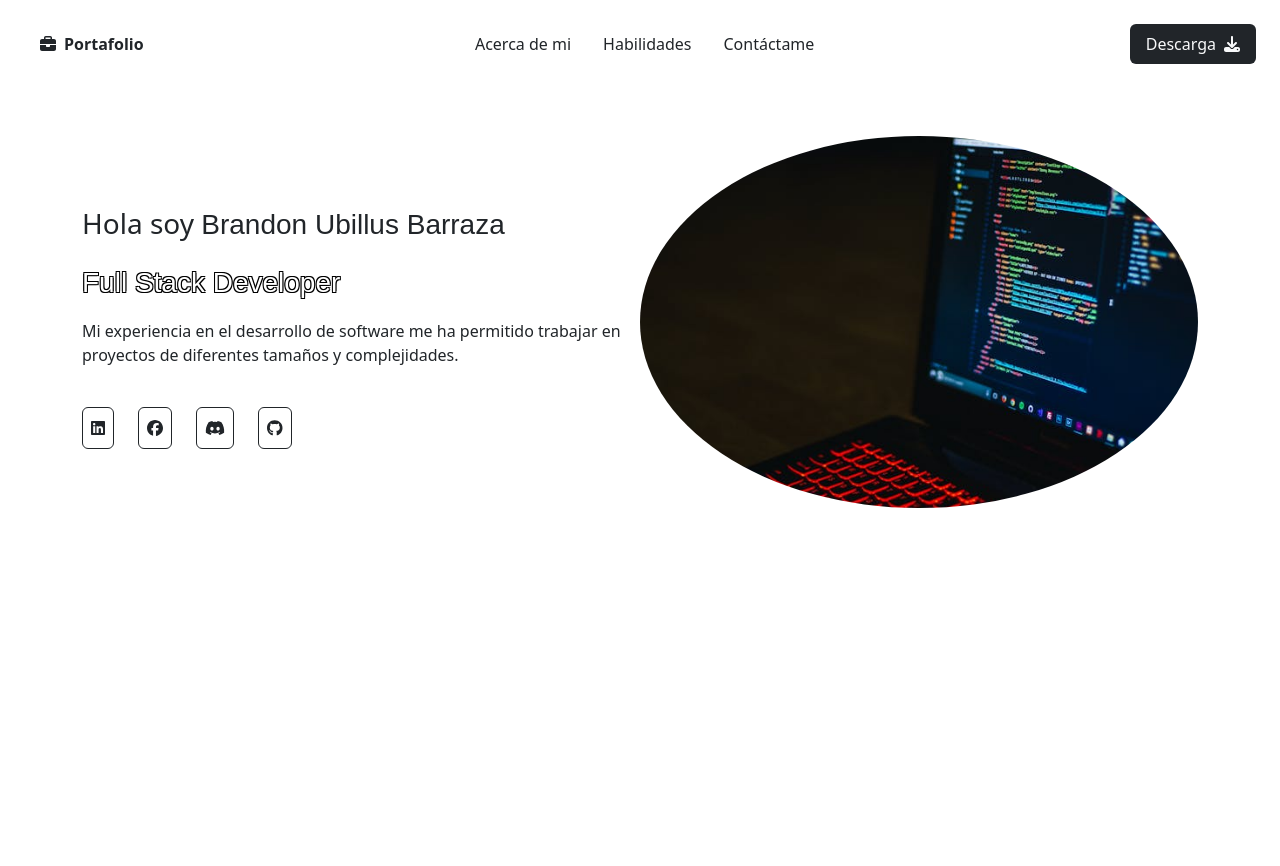
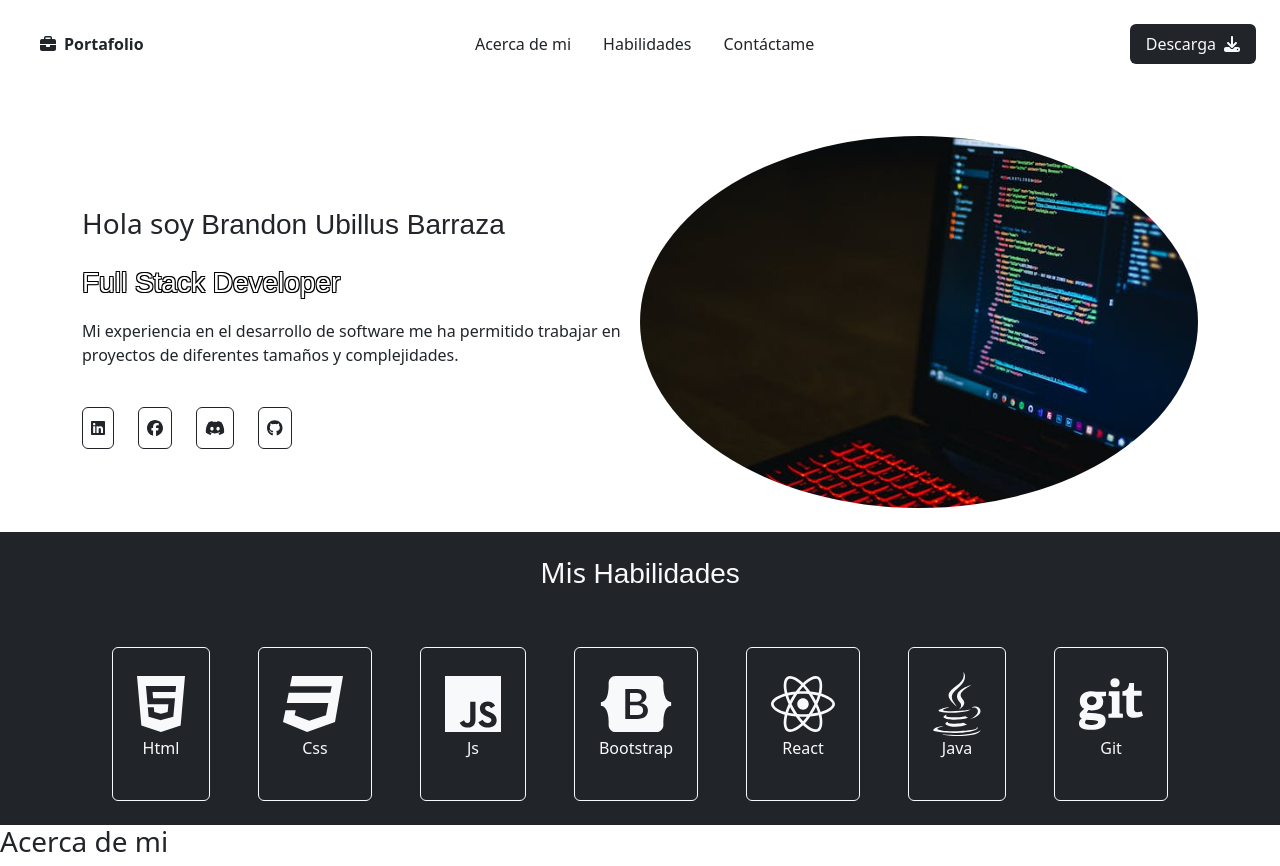
Before and after one commit to Brandon-code96/portafolio, a React (Vite) app: page / in a window 1280 px wide. Before the commit the page ends 800 px from the top, so only its background shows below. Built offline with nearby package versions, Linux system fonts and the light colour scheme; a web font is replaced by a local one.

Commit message:
chore: Agrega el componentes  Skills

```diff
--- a/src/App.jsx
+++ b/src/App.jsx
@@ -1,5 +1,7 @@
+import AboutMe from "./components/AboutMe";
 import NavBar from "./components/NavBar";
 import Section from "./components/Section";
+import Skills from "./components/Skills";
 
 function App() {
 
@@ -7,6 +9,8 @@ function App() {
     <>
       <NavBar />
       <Section />
+      <Skills />
+      <AboutMe />
    </>
   )
 }
--- /dev/null
+++ b/src/components/AboutMe.jsx
@@ -0,0 +1,7 @@
+const AboutMe = () => {
+  return (
+    <h3>Acerca de mi</h3>
+  )
+}
+
+export default AboutMe
--- a/src/components/Icon.jsx
+++ b/src/components/Icon.jsx
@@ -11,5 +11,5 @@ Icon.propTypes = {
     icon: PropTypes.object.isRequired,
     url: PropTypes.string,
     size: PropTypes.string,
-    color: PropTypes.string,
+    color: PropTypes.string
 };
--- /dev/null
+++ b/src/components/Skills.jsx
@@ -0,0 +1,32 @@
+import { faHtml5, faCss3, faJs, faBootstrap, faReact, faJava, faGit, } from "@fortawesome/free-brands-svg-icons";
+
+import Icon from "./Icon"
+
+const Skills = () => {
+
+  const mySkills = {
+    html : <Icon icon={faHtml5} size='4x' />,
+    css : <Icon icon={faCss3} size='4x'/>,
+    js : <Icon icon={faJs} size='4x' />,
+    bootstrap : <Icon icon={faBootstrap} size='4x' />,
+    react : <Icon icon={faReact} size='4x' />,
+    java : <Icon icon={faJava} size='4x' />,
+    git : <Icon icon={faGit} size='4x' />,
+  }
+
+  return (
+    <div className="container mt-4 bg-dark mw-100">
+      <h3 className="text-center text-light py-4">Mis <span className="myName"> Habilidades </span></h3>
+      <div className="row justify-content-center">
+        {Object.keys(mySkills).map((key)=> (
+          <div key={key} className="text-light col-auto d-flex flex-column align-items-center border border-light m-4 p-4 rounded">
+            {mySkills[key]}
+            <p>{key.charAt(0).toUpperCase() + key.slice(1)}</p>
+          </div>
+        ))}
+      </div>
+    </div>
+  )
+}
+
+export default Skills
```
